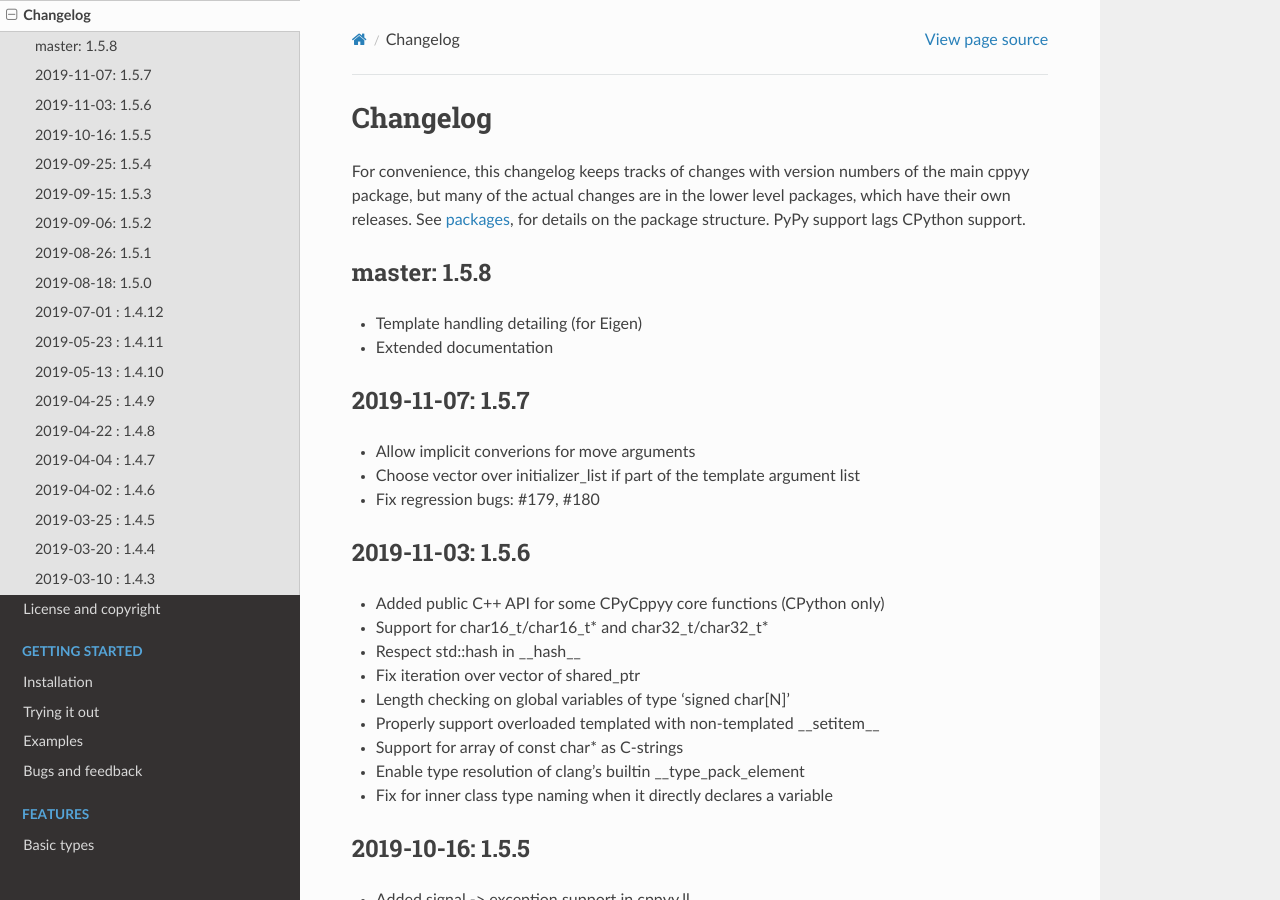
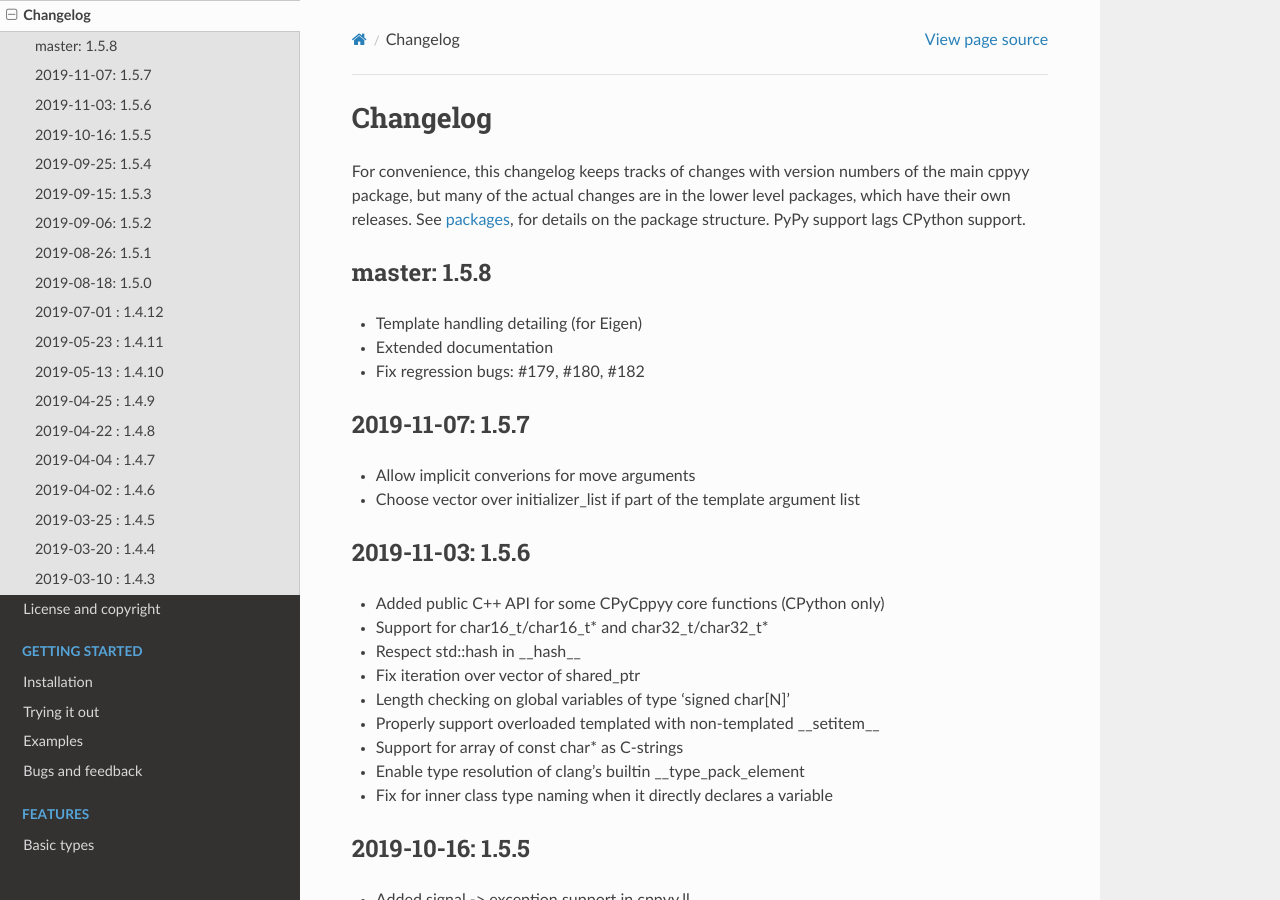
Before and after one commit to wlav/cppyy, a Sphinx documentation site: the page built from doc/source/changelog.rst, in a window 1280 px wide and 900 px high. Built offline with Sphinx 7.4.7 and the Read the Docs theme 2.0.0, drawn with Linux system fonts in a browser that asks for light colours; some of the changed lines change nothing that is shown.

Commit message:
log #182 as fixed

```diff
--- a/doc/source/changelog.rst
+++ b/doc/source/changelog.rst
@@ -15,6 +15,7 @@
 
 * Template handling detailing (for Eigen)
 * Extended documentation
+* Fix regression bugs: #179, #180, #182
 
 
 2019-11-07: 1.5.7
@@ -22,7 +23,6 @@
 
 * Allow implicit converions for move arguments
 * Choose vector over initializer_list if part of the template argument list
-* Fix regression bugs: #179, #180
 
 
 2019-11-03: 1.5.6
```
